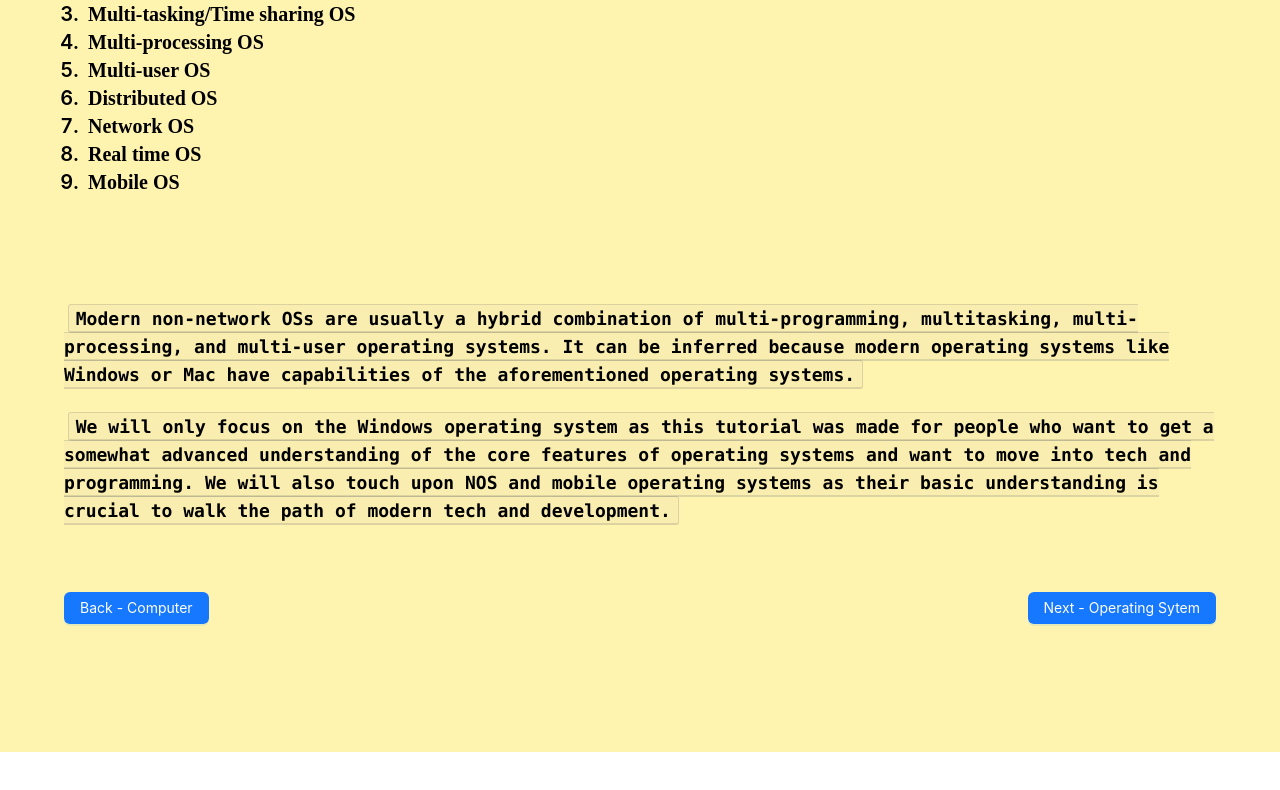
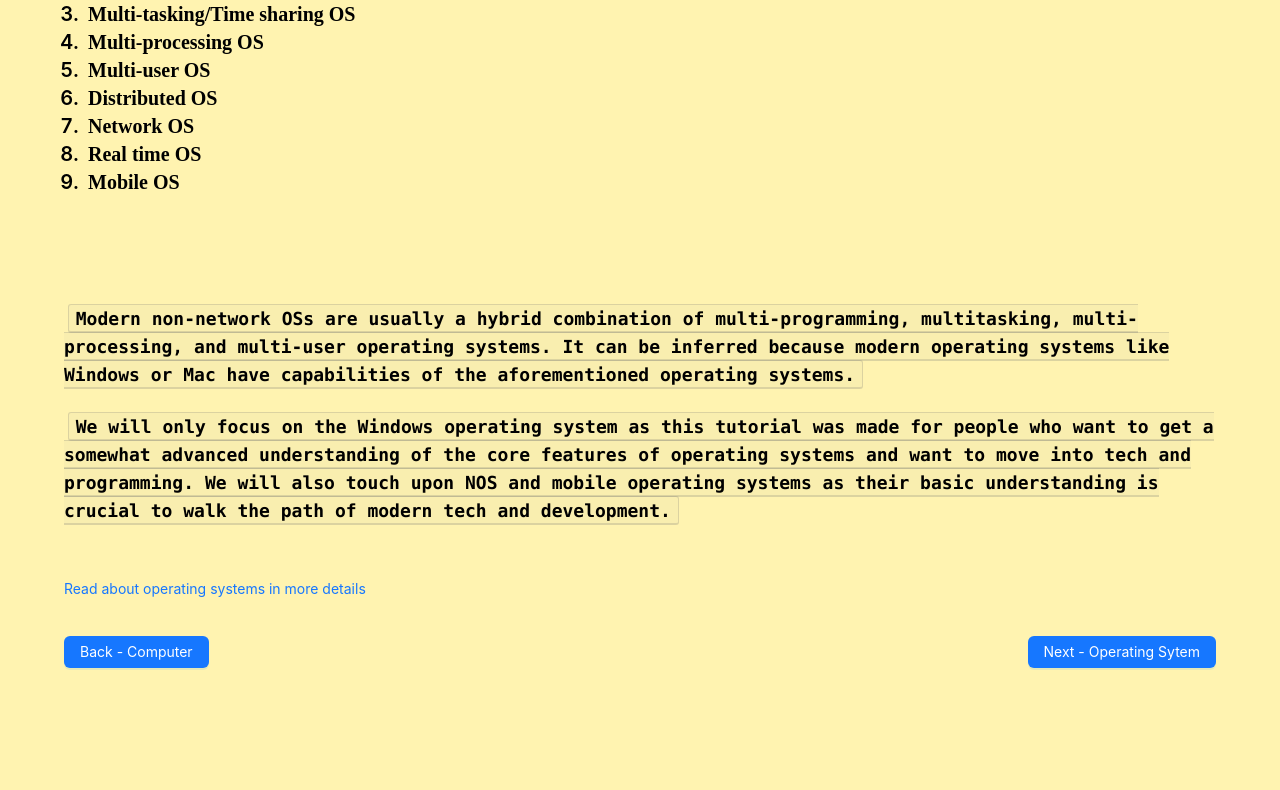
Before and after one commit to Anubhavthakur1996/Thakur-Blogs-Tutorials, a React (Vite) app: page /OS in a window 1280 px wide. Shown: the part 1158-1948 px from the top of the page. Before the commit the page ends 1910 px from the top, so only its background shows below. Built offline with nearby package versions, Linux system fonts and the light colour scheme.

Commit message:
Added links to OS page

```diff
--- a/src/components/blogs/comp_and_win_basics/OperatingSystem.tsx
+++ b/src/components/blogs/comp_and_win_basics/OperatingSystem.tsx
@@ -147,6 +147,16 @@ const OperatingSystem: React.FC = (): JSX.Element => {
         </Typography.Title>
         <br />
         <br />
+
+        <Typography.Link
+          target="_blank"
+          href="https://www.geeksforgeeks.org/types-of-operating-systems/"
+        >
+          Read about operating systems in more details
+        </Typography.Link>
+
+        <br />
+        <br />
       </Typography.Paragraph>
       <Footer {...props} />
     </div>
```
